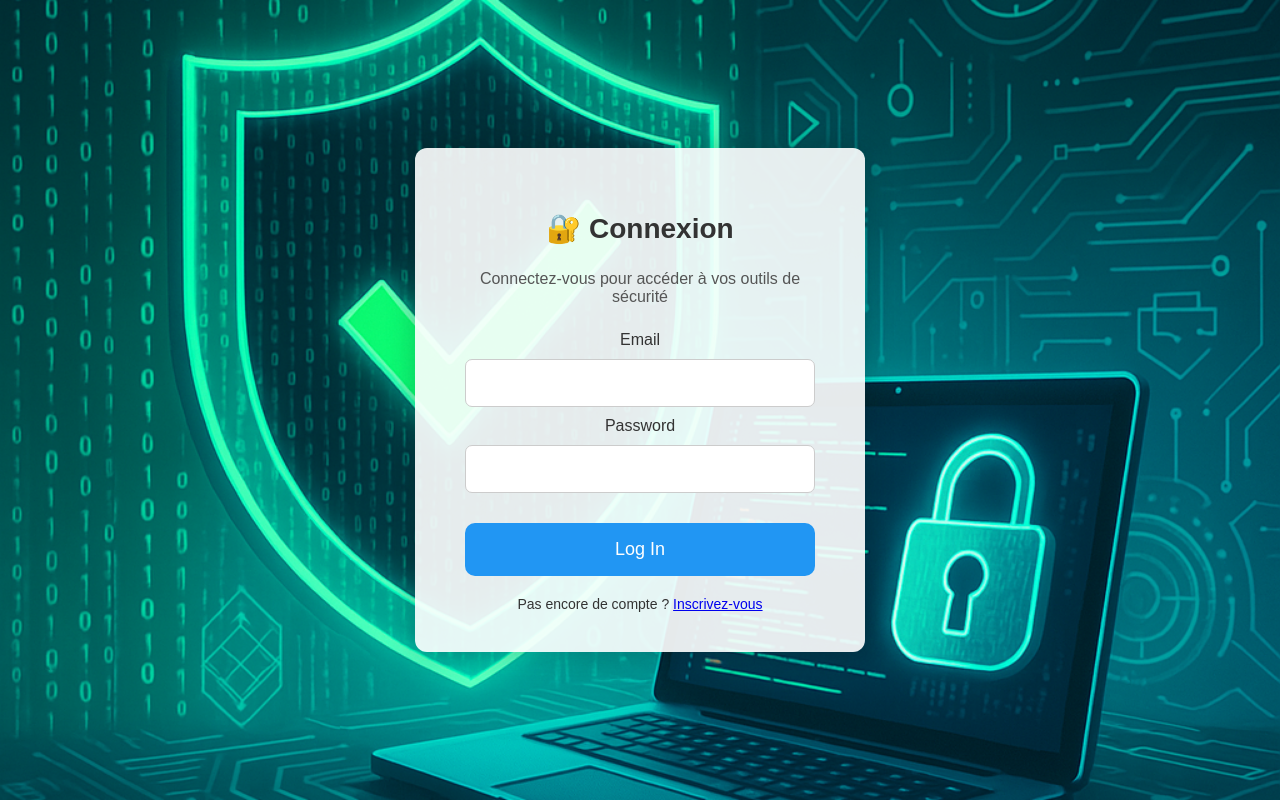
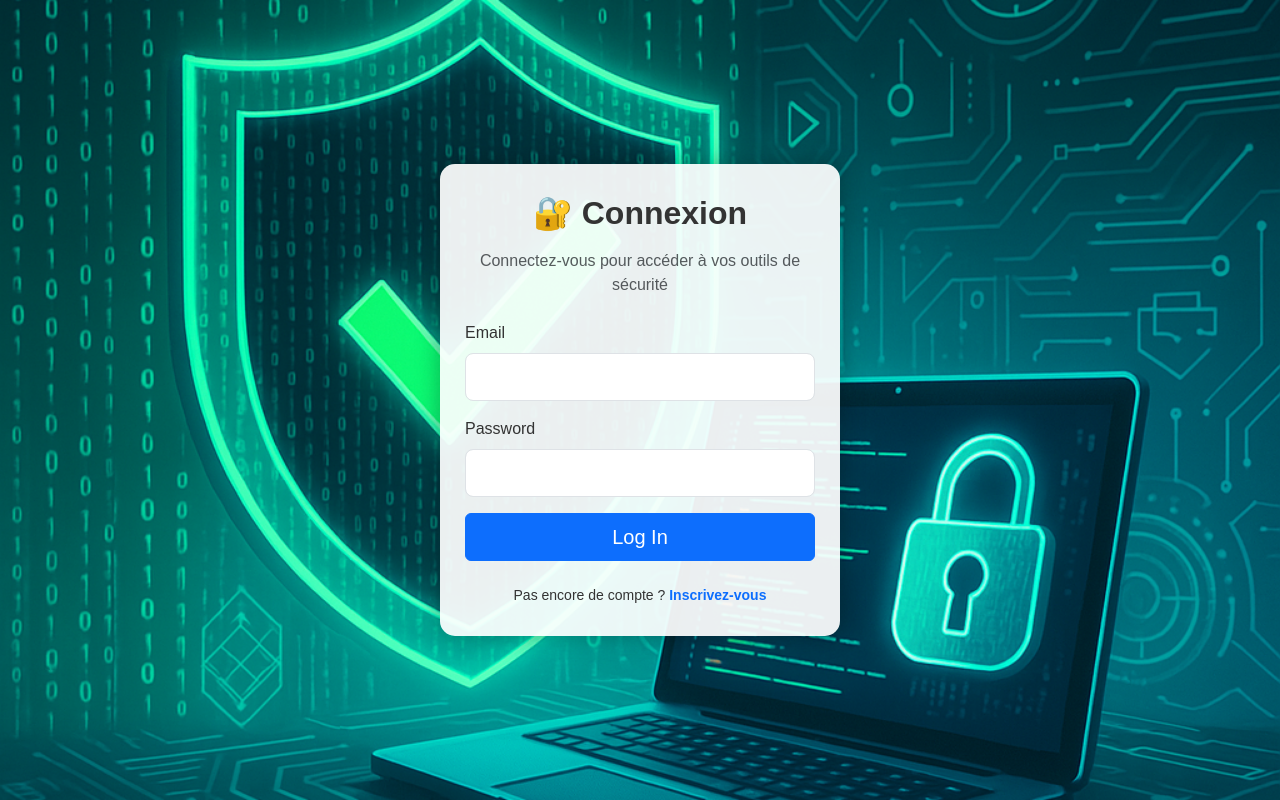
Before and after one commit to TchoubeubeBarthelemyMabi/MABI-Cybers-curit-, a Flask app: page /login in a window 1280 px wide. Run offline with Flask 3, Linux system fonts and the light colour scheme.

Commit message:
Update login.html

```diff
--- a/templates/login.html
+++ b/templates/login.html
@@ -1,7 +1,10 @@
 <!doctype html>
-<html>
+<html lang="fr">
 <head>
+  <meta charset="UTF-8">
+  <meta name="viewport" content="width=device-width, initial-scale=1">
   <title>Connexion - MABI CS</title>
+  <link rel="stylesheet" href="https://cdn.jsdelivr.net/npm/bootstrap@5.3.2/dist/css/bootstrap.min.css">
   <style>
     body {
       background-image: url('{{ url_for('static', filename='bg.jpg') }}');
@@ -9,69 +12,37 @@
       background-position: center;
       font-family: Arial, sans-serif;
       margin: 0; padding: 0; color: #333;
+      min-height: 100vh;
       display: flex;
       justify-content: center;
       align-items: center;
-            height: 100vh;
     }
     .login-container {
-            background: rgba(255,255,255,0.9);
-            padding: 40px 50px;
-            border-radius: 12px;
-            box-shadow: 0 0 30px rgba(0,0,0,0.2);
-            text-align: center;
-            width: 350px;
+      background: rgba(255,255,255,0.92);
+      padding: 30px 25px;
+      border-radius: 15px;
+      box-shadow: 0 0 25px rgba(0,0,0,0.3);
+      width: 100%;
+      max-width: 400px;
     }
-        .login-container h2 {
-            margin-bottom: 25px;
-            font-size: 28px;
-            font-weight: 700;
-        }
-        .login-container p {
-            margin-bottom: 25px;
-            font-size: 16px;
-            color: #555;
-        }
-        .input-field {
-            width: 100%;
-            padding: 14px;
-            margin: 10px 0;
-            border-radius: 7px;
-            border: 1px solid #ccc;
-            font-size: 16px;
-            box-sizing: border-box;
-        }
-        .btn-primary {
-            margin-top: 20px;
-            width: 100%;
-            padding: 16px;
-            font-size: 18px;
-            background-color: #2196F3;
-            border: none;
-            border-radius: 10px;
-            color: white;
-            cursor: pointer;
-            transition: background-color 0.3s ease;
-        }
-        .btn-primary:hover {
-            background-color: #0b7dda;
+    .flash-message {
+      color: red;
+      font-weight: 600;
+      margin-bottom: 10px;
+      font-size: 15px;
     }
     .signup-link {
       margin-top: 20px;
       font-size: 14px;
-        }
-        .flash-message {
-            color: red;
-            margin-bottom: 15px;
-            font-weight: 600;
+      text-align: center;
     }
   </style>
 </head>
 <body>
 
 <div class="login-container">
-    <h2>🔐 Connexion</h2>
-    <p>Connectez-vous pour accéder à vos outils de sécurité</p>
+  <h2 class="mb-3 fw-bold text-center">🔐 Connexion</h2>
+  <p class="text-center text-muted mb-4">Connectez-vous pour accéder à vos outils de sécurité</p>
 
   {% with messages = get_flashed_messages() %}
     {% if messages %}
@@ -82,25 +53,27 @@
   <form method="POST">
     {{ form.hidden_tag() }}
 
-        <div>
-            {{ form.email.label }}<br>
-            {{ form.email(class_="input-field") }}
+    <div class="mb-3">
+      {{ form.email.label(class_="form-label") }}
+      {{ form.email(class_="form-control form-control-lg") }}
+    </div>
+
+    <div class="mb-3">
+      {{ form.password.label(class_="form-label") }}
+      {{ form.password(class_="form-control form-control-lg") }}
     </div>
 
     <div>
-            {{ form.password.label }}<br>
-            {{ form.password(class_="input-field") }}
-        </div>
-
-        <div>
-            {{ form.submit(class_="btn-primary") }}
+      {{ form.submit(class_="btn btn-primary w-100 py-2 fs-5") }}
     </div>
   </form>
 
-    <div class="signup-link">
-        Pas encore de compte ? <a href="{{ url_for('signup') }}">Inscrivez-vous</a>
+  <div class="signup-link mt-4">
+    Pas encore de compte ?
+    <a href="{{ url_for('signup') }}" class="fw-bold text-decoration-none">Inscrivez-vous</a>
   </div>
 </div>
 
+<script src="https://cdn.jsdelivr.net/npm/bootstrap@5.3.2/dist/js/bootstrap.bundle.min.js"></script>
 </body>
 </html>
```
Lines whose indentation alone changed are shown as unchanged.
